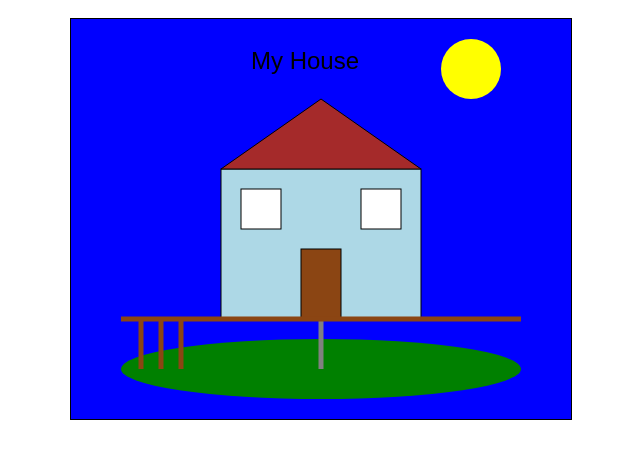
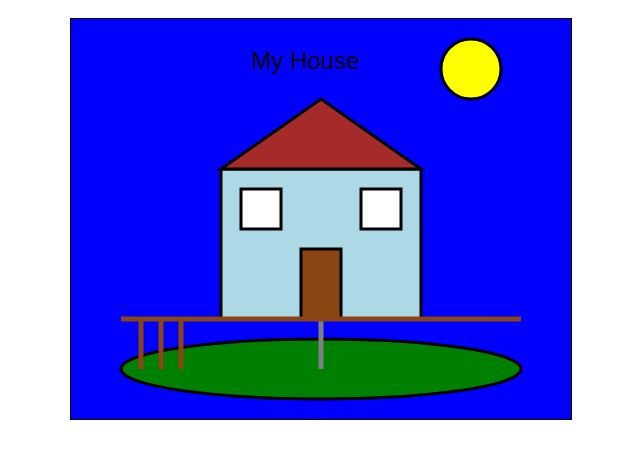
Before and after one commit to LuongNhatMinhNguyen/Exercise-4, a plain HTML site: page index.html in a window 1280 px wide. Shown: the part 219-678 px from the top of the page, without its empty margins (319-959 px from the left). Drawn offline with Linux system fonts and the light colour scheme.

Commit message:
Change stroke width

```diff
--- a/index.html
+++ b/index.html
@@ -25,23 +25,23 @@
             <rect width="500" height="400" fill="blue" />
 
             <!-- House base -->
-            <rect x="150" y="150" width="200" height="150" fill="lightblue" stroke="black" />
+            <rect x="150" y="150" width="200" height="150" fill="lightblue" stroke="black" stroke-width="3" />
 
             <!-- Roof -->
-            <polygon points="150,150 250,80 350,150" fill="brown" stroke="black" />
+            <polygon points="150,150 250,80 350,150" fill="brown" stroke="black" stroke-width="3" />
 
             <!-- Door -->
-            <rect x="230" y="230" width="40" height="70" fill="saddlebrown" stroke="black" />
+            <rect x="230" y="230" width="40" height="70" fill="saddlebrown" stroke="black" stroke-width="3" />
 
             <!-- Windows -->
-            <rect x="170" y="170" width="40" height="40" fill="white" stroke="black" />
-            <rect x="290" y="170" width="40" height="40" fill="white" stroke="black" />
+            <rect x="170" y="170" width="40" height="40" fill="white" stroke="black" stroke-width="3" />
+            <rect x="290" y="170" width="40" height="40" fill="white" stroke="black" stroke-width="3" />
 
             <!-- Garden -->
-            <ellipse cx="250" cy="350" rx="200" ry="30" fill="green" />
+            <ellipse cx="250" cy="350" rx="200" ry="30" fill="green" stroke="black" stroke-width="3" />
 
             <!-- Sun -->
-            <circle cx="400" cy="50" r="30" fill="yellow" />
+            <circle cx="400" cy="50" r="30" fill="yellow" stroke="black" stroke-width="3" />
 
             <!-- Path -->
             <polyline points="250,300 250,350" fill="none" stroke="gray" stroke-width="5" />
```
